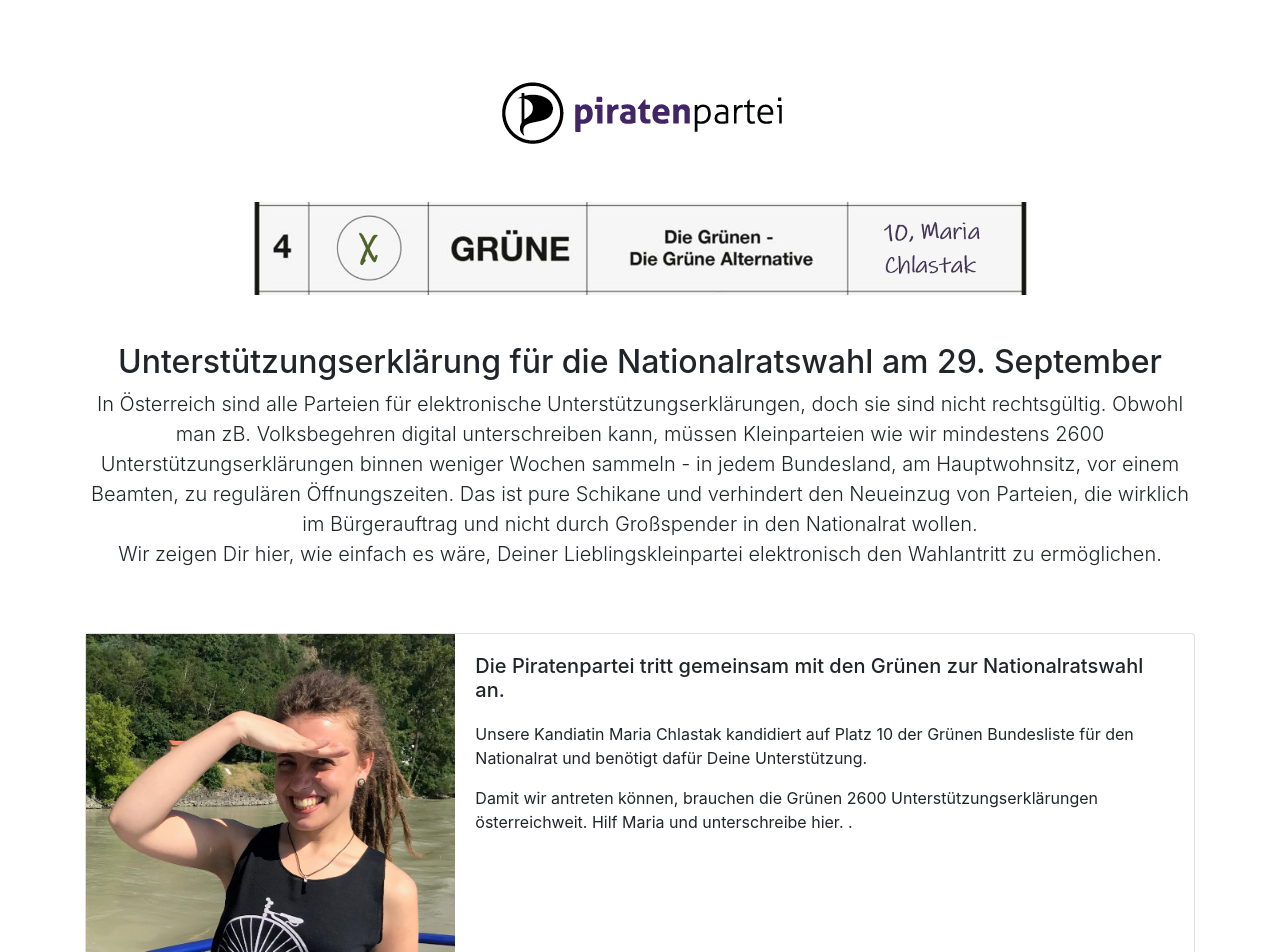
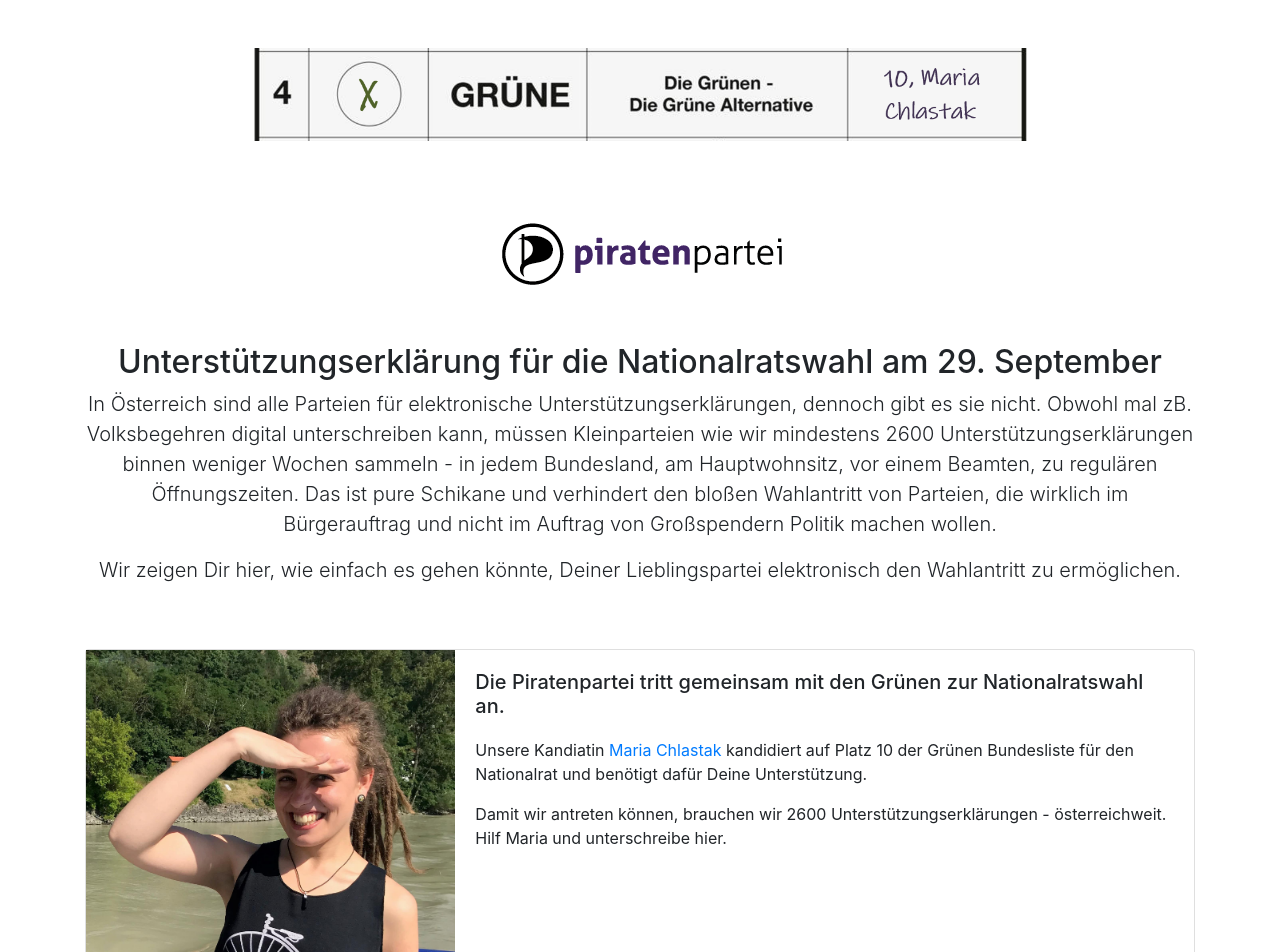
Before and after one commit to PPOE/nrw19-ue-gruene, a Vue app: page / in a window 1280 px wide. Shown: the top 952 px of the page. Built offline with nearby package versions, Linux system fonts and the light colour scheme; what vue-matomo would draw is missing.

Commit message:
more text changes from desertrold

```diff
--- a/src/components/Form.vue
+++ b/src/components/Form.vue
@@ -18,8 +18,8 @@
                 <div class="col-md-8">
                     <div class="card-body">
                         <h5 class="card-title">Die Piratenpartei tritt gemeinsam mit den Grünen zur Nationalratswahl an.</h5>
-                        <p class="card-text">Unsere Kandiatin Maria Chlastak kandidiert auf Platz 10 der Grünen Bundesliste für den Nationalrat und benötigt dafür Deine Unterstützung.</p>
-                        <p class="card-text">Damit wir antreten können, brauchen die Grünen 2600 Unterstützungserklärungen österreichweit. Hilf Maria und unterschreibe hier. .</p>
+                        <p class="card-text">Unsere Kandiatin <a href="https://www.piratenpartei.at/gekapert-piratin-maria-auf-gruenen-listenplatz-10-gewaehlt/" target="_blank">Maria Chlastak</a> kandidiert auf Platz 10 der Grünen Bundesliste für den Nationalrat und benötigt dafür Deine Unterstützung.</p>
+                        <p class="card-text">Damit wir antreten können, brauchen wir 2600 Unterstützungserklärungen - österreichweit. Hilf Maria und unterschreibe hier.</p>
                     </div>
                 </div>
             </div>
@@ -32,7 +32,7 @@
         <div v-if="page === 0">
             <div class="card-body">
                 <h5 class="card-title">Ahoi!</h5>
-                <p class="card-text text-justify">Wir Piraten haben sowohl unsere Kandiatin <a href="https://piratenpartei.at/" alt="mehr über Maria" target="_blank">Maria Chlastak</a> (auf Platz 10 der Bundesliste) als auch den gemeinsamen Antritt mit den Grünen einstimmig beschlossen. Jetzt brauchen wir deine Hilfe, um ins Parlement zukommen!</p>
+                <p class="card-text text-justify">Wir Piraten haben es geschafft, unsere Kandiatin <a href="https://www.piratenpartei.at/gekapert-piratin-maria-auf-gruenen-listenplatz-10-gewaehlt/" target="_blank">Maria Chlastak</a> auf Platz 10 der Bundesliste der Grünen zu bringen. Jetzt brauchen wir Deine Hilfe, um auch ins Parlament zukommen!</p>
 
                 <p class="text-center card-text">
                 <iframe id="poc_video" width="640" height="480" src="https://www.youtube-nocookie.com/embed/mnXQdMRi63E?start=64&amp;autoplay=1&mute=1" frameborder="0" allow="autoplay; encrypted-media;"></iframe>
@@ -120,8 +120,8 @@
                 <div class="col-md-9">
                     <div class="card-body">
                         <h5 class="card-title">Dieser Service ist in deinem Land leider nicht verfügbar</h5>
-                        <p class="card-text">Die Demokratie in Österreich ist noch nicht im digitalen Zeitalter angekommen. Du musst nun dieses vorgedruckte PDF ausdrucken und musst auf Deinem Gemeindeamt persönlich innerhalb der Öffnungszeiten erscheinen und Dir Deine Unterschrift notariell beglaubigen lassen. Warum?</p>
-                        <p class="card-text">Die Handysignatur oder die Bürgerkarte wird vom Gesetzgeber nicht akzeptiert. Wir wollen das ändern! Das geht nur mit Deiner Vorzugsstimme für Maria Chlastak am 29. September!</p>
+                        <p class="card-text">Die Demokratie in Österreich ist noch nicht im digitalen Zeitalter angekommen. Du musst nun dieses vorausgefüllte PDF ausdrucken, auf Deinem Gemeindeamt persönlich innerhalb der Öffnungszeiten erscheinen und Dir Deine Unterschrift notariell beglaubigen lassen. Warum?</p>
+                        <p class="card-text">Die Handysignatur (oder die Bürgerkarte) wird vom Gesetzgeber bei Wahlantritten nicht akzeptiert. Wir wollen das ändern! Das geht nur mit Deiner Vorzugsstimme für Maria Chlastak am 29. September!</p>
                     </div>
                 </div>
             </div>
--- a/src/components/Header.vue
+++ b/src/components/Header.vue
@@ -2,14 +2,15 @@
 <div class="container">
 
     <div class="py-5 text-center">
-        <a href="https://www.piratenpartei.at/" target="_blank"><img class="d-block mx-auto mb-4" src="@/assets/logo.png" alt="" width="283" height="130"></a>
-
         <div class=" wahlzettel">
             <img src="@/assets/vote.png" alt="Grüne - 10, Maria Chlastak" title="Grüne - 10, Maria Chlastak" />
         </div>
 
+        <a href="https://www.piratenpartei.at/" target="_blank"><img class="d-block mx-auto mb-4" src="@/assets/logo.png" alt="" width="283" height="130"></a>
+
         <h2>Unterstützungserklärung für die Nationalrats&shy;wahl am 29. September</h2>
-        <p class="lead"> In Österreich sind alle Parteien für elektronische Unterstützungserklärungen, doch sie sind nicht rechtsgültig. Obwohl man zB. Volksbegehren digital unterschreiben kann, müssen Kleinparteien wie wir mindestens 2600 Unterstützungserklärungen binnen weniger Wochen sammeln - in jedem Bundesland, am Hauptwohnsitz, vor einem Beamten, zu regulären Öffnungszeiten. Das ist pure Schikane und verhindert den Neueinzug von Parteien, die wirklich im Bürgerauftrag und nicht durch Großspender in den Nationalrat wollen.<br>Wir zeigen Dir hier, wie einfach es wäre, Deiner Lieblingskleinpartei elektronisch den Wahlantritt zu ermöglichen.</p>
+        <p class="lead">In Österreich sind alle Parteien für elektronische Unterstützungserklärungen, dennoch gibt es sie nicht. Obwohl mal zB. Volksbegehren digital unterschreiben kann, müssen Kleinparteien wie wir mindestens 2600 Unterstützungserklärungen binnen weniger Wochen sammeln - in jedem Bundesland, am Hauptwohnsitz, vor einem Beamten, zu regulären Öffnungszeiten. Das ist pure Schikane und verhindert den bloßen Wahlantritt von Parteien, die wirklich im Bürgerauftrag und nicht im Auftrag von Großspendern Politik machen wollen.</p>
+        <p class="lead">Wir zeigen Dir hier, wie einfach es gehen könnte, Deiner Lieblingspartei elektronisch den Wahlantritt zu ermöglichen.</p>
     </div>
 
 </div>
```
